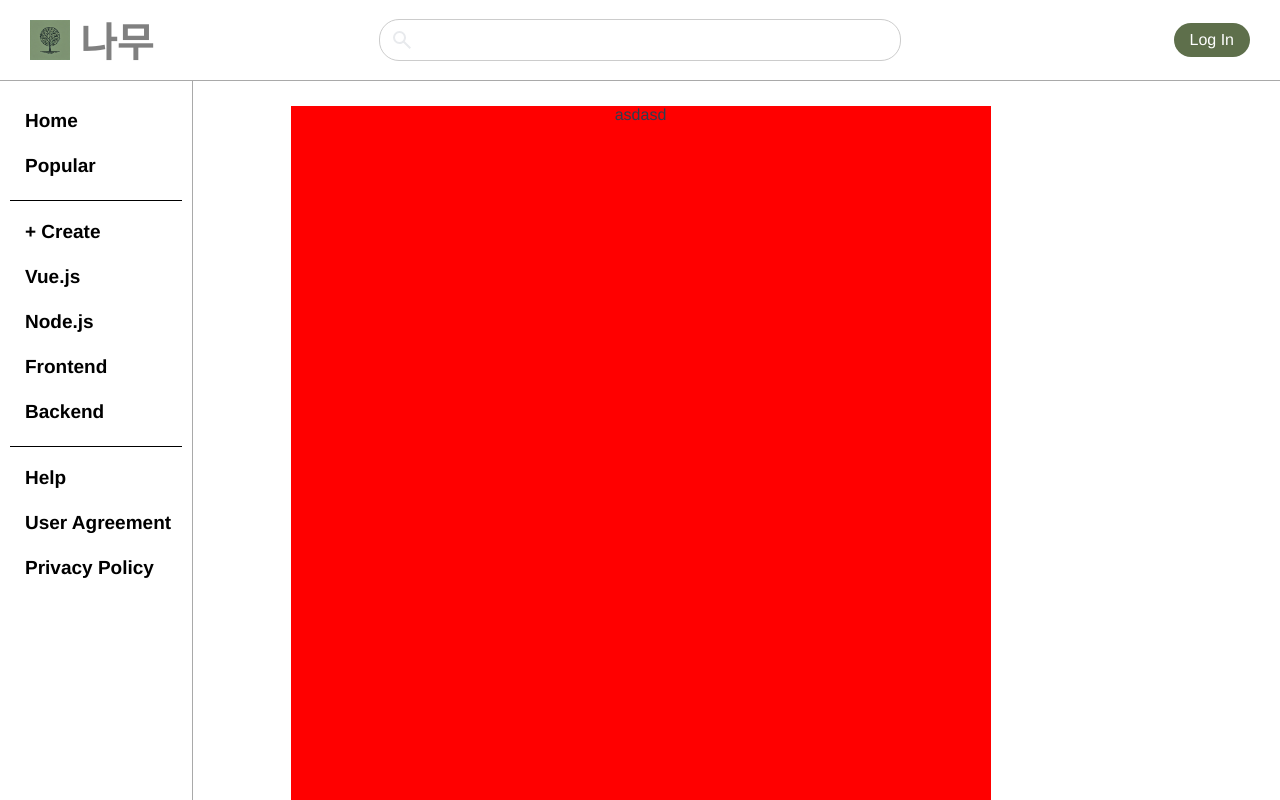
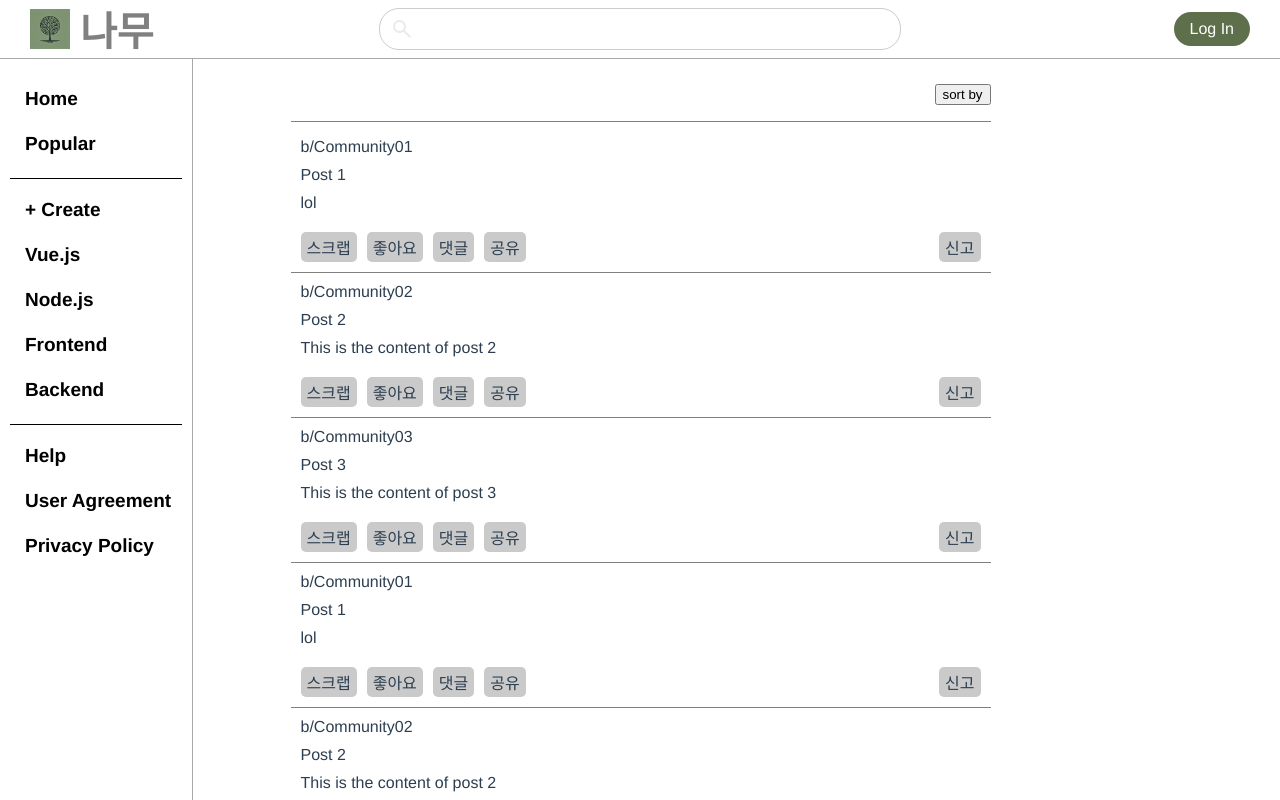
Before and after one commit to hi-inbeom/Web-Vue-Spring, a Vue app in the folder frontend/: page /doc/privacy-policy in a window 1280 px wide. Shown: the top 800 px of the page. Built offline with nearby package versions, Linux system fonts and the light colour scheme.

Commit message:
FE-게시판 완성성

```diff
--- a/frontend/src/App.vue
+++ b/frontend/src/App.vue
@@ -80,11 +80,10 @@ body {
 }
 
 .home-content {
-  flex: 1;
-  display: flex;
   justify-content: center;
   margin: 0 auto;
   padding-top: 25px;
+  width: 700px;
   /* background-color: blue;
   opacity: 0.3; */
 }
--- a/frontend/src/components/board/BoardList.vue
+++ b/frontend/src/components/board/BoardList.vue
@@ -1,16 +1,128 @@
 <template>
-  <div class="area-wrapper">asdasd</div>
+  <div class="sort-area-wrapper">
+    <button>sort by</button>
+  </div>
+  <div class="area-liner"></div>
+  <div class="board-area-wrapper">
+    <div class="board-frame" v-for="(post, index) in posts" :key="index">
+        <div class="board-top-frame">
+          <span id="writer">{{ post.writer }}</span>
+        </div>
+        <div class="board-title-frame">
+          <span id="title">{{ post.title }}</span>
+        </div>
+        <div class="board-content-frame">
+          <div v-if="post.screenshot">{{ post.screenshot }}</div>
+          <div v-if="!post.screenshot">{{ post.content }}</div>
+        </div>
+        <div class="board-bottom-frame">
+          <div>스크랩</div>
+          <div>좋아요</div>
+          <div>댓글</div>
+          <div>공유</div>
+          <div style="margin-left:auto;">신고</div>
+        </div>
+    </div>
+  </div>
 </template>
 
 <script>
 export default {
-  name: 'BoardList'
+  name: 'BoardList',
+  data() {
+    return {
+      posts: [
+        { writer:"b/Community01", title: 'Post 1', screenshot: 'lol', content: 'This is the content of post 1' },
+        { writer:"b/Community02",title: 'Post 2', content: 'This is the content of post 2' },
+        { writer:"b/Community03",title: 'Post 3', content: 'This is the content of post 3' },
+        { writer:"b/Community01", title: 'Post 1', screenshot: 'lol', content: 'This is the content of post 1' },
+        { writer:"b/Community02",title: 'Post 2', content: 'This is the content of post 2' },
+        { writer:"b/Community03",title: 'Post 3', content: 'This is the content of post 3' },
+        { writer:"b/Community01", title: 'Post 1', screenshot: 'lol', content: 'This is the content of post 1' },
+        { writer:"b/Community02",title: 'Post 2', content: 'This is the content of post 2' },
+        { writer:"b/Community03",title: 'Post 3', content: 'This is the content of post 3' },
+        { writer:"b/Community01", title: 'Post 1', screenshot: 'lol', content: 'This is the content of post 1' },
+        { writer:"b/Community02",title: 'Post 2', content: 'This is the content of post 2' },
+        { writer:"b/Community03",title: 'Post 3', content: 'This is the content of post 3' },
+        { writer:"b/Community01", title: 'Post 1', screenshot: 'lol', content: 'This is the content of post 1' },
+        { writer:"b/Community02",title: 'Post 2', content: 'This is the content of post 2' },
+        { writer:"b/Community03",title: 'Post 3', content: 'This is the content of post 3' },
+        // Add more posts as needed
+      ]
+    };
+  }
 }
 </script>
 
 <style>
-  .area-wrapper{
-    width: 700px;
-    background-color: red;
-  }
+/* 정렬 영역 지정 */
+.sort-area-wrapper {
+  display: flex;
+  width: 100%;
+  justify-content: right;
+}
+
+/* 정렬과 본 글 나누는 줄 */
+.area-liner {
+  width: 100%;
+  border-bottom: 1px solid gray;
+  top: 50%;
+  margin-top: 16px;
+  margin-bottom: 16px;
+}
+
+/* 게시글 최상위 영역 */
+.board-frame {
+  margin-bottom: 10px;
+  padding-left: 10px;
+  padding-right: 10px;
+  text-align: left;
+  border-bottom: 1px solid gray;
+  cursor:pointer;
+}
+
+.board-frame:hover:hover {
+  background-color: rgba(80, 145, 109, 0.192);
+}
+
+/* 게시글 내에 여백 부여 */
+.board-frame div {
+  margin-top: 10px;
+  margin-bottom: 5px;
+}
+
+#writer:hover {
+  cursor: pointer;
+  color: purple;
+}
+
+#title {
+  cursor:pointer;
+}
+
+.board-content-frame {
+  max-height: 100px;
+}
+
+.board-bottom-frame {
+  display:flex;
+  gap: 10px;
+}
+
+.board-bottom-frame div {
+  border-radius: 5px;
+  padding: 3px 6px 3px 6px;
+  background-color: rgba(128, 128, 128, 0.418);
+}
+
+.board-liner {
+  border-bottom: 2px solid red;
+  margin: 0px;
+  padding: 0px;
+
+}
+
+.board-area-wrapper div {
+  /* border: 1px solid #000; */
+}
 </style>
--- a/frontend/src/components/side/LeftBar.vue
+++ b/frontend/src/components/side/LeftBar.vue
@@ -65,6 +65,10 @@ export default {
 };
 </script>
 <style>
+    .leftbar-wrapper {
+        position: sticky;
+        top: 10px;
+    }
     .leftbar-wrapper ul {
         list-style-type: none;
         font-size: 19px;
```
